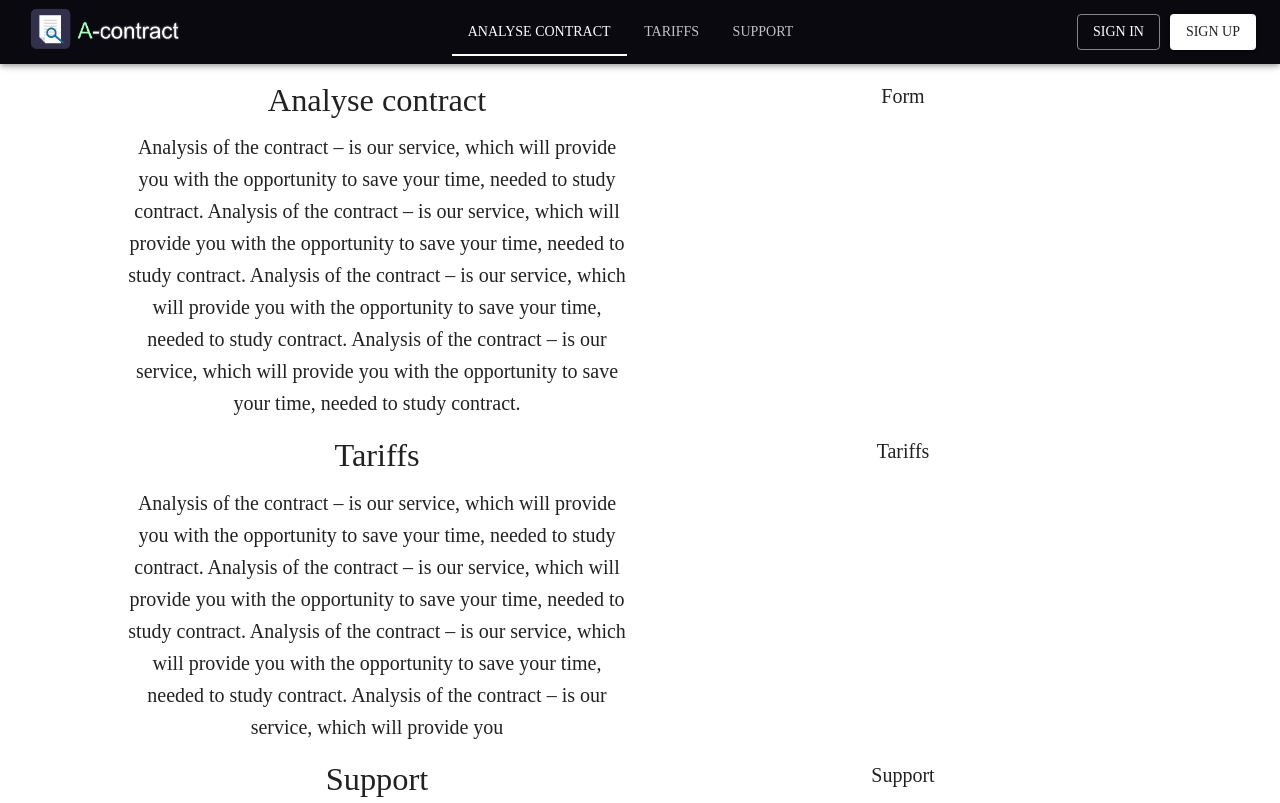
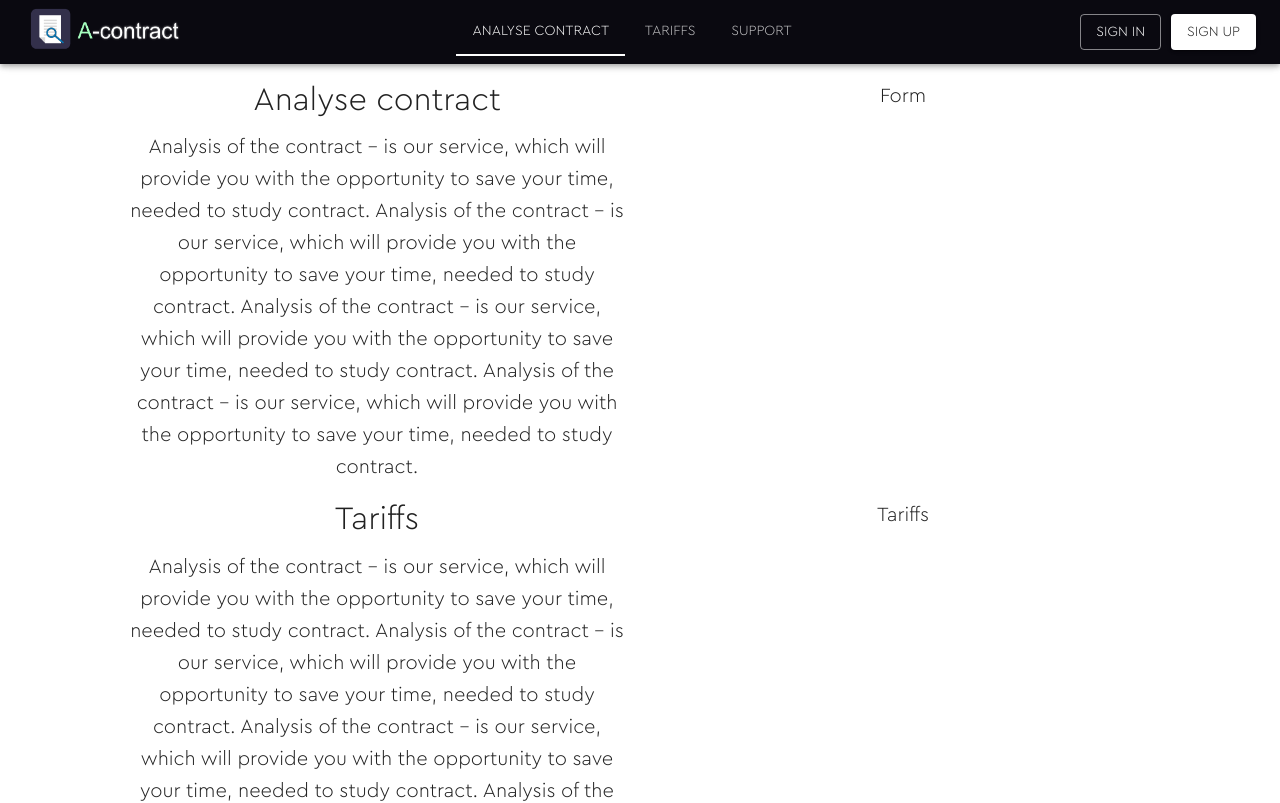
Before and after one commit to A-contract/a-contract-app, a Next.js app in the folder client/: page / in a window 1280 px wide. Shown: the top 803 px of the page. Built offline with nearby package versions, Linux system fonts and the light colour scheme.

Commit message:
create landpage

```diff
--- a/client/src/styles/globals.css
+++ b/client/src/styles/globals.css
@@ -9,10 +9,7 @@ html,
 body {
   max-width: 100vw;
   height: 100%;
-  overflow-x: hidden;
-
 }
-
 
 a {
   color: inherit;
@@ -22,3 +19,8 @@ a {
 #__next {
   height: 100%;
 }
+
+@font-face {
+  font-family: 'Cera Pro';
+  src: local('Cera Pro'), url(../fonts/CeraPro-Light.woff) format('woff');
+}
```
Also changed, not shown: client/src/fonts/CeraPro-Light.woff (added).
